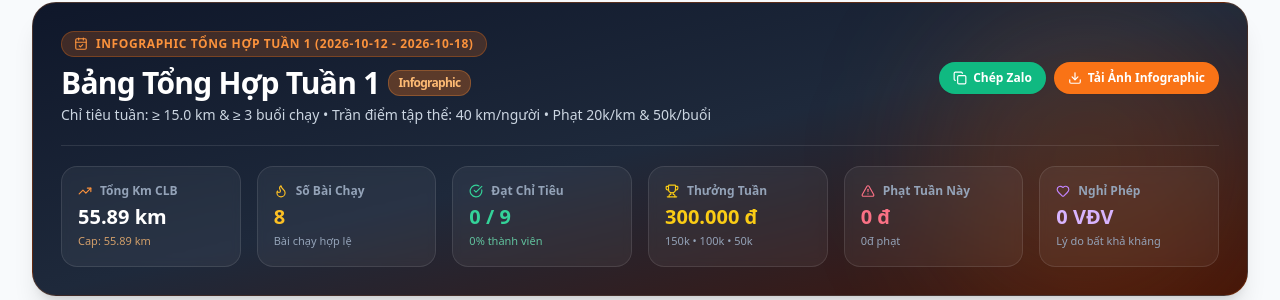
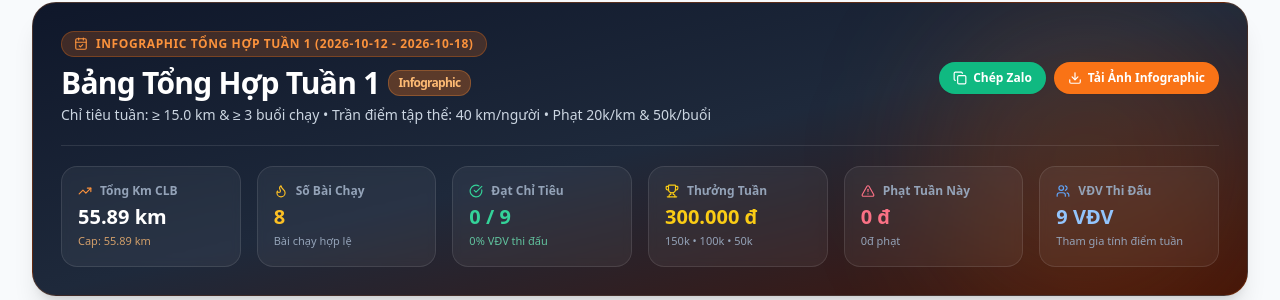
Before and after one commit to nhhacic/cnhp-challenge-2026, a Next.js app: page / in a window 1280 px wide. Shown: the part 504-804 px from the top of the page. Built offline with nearby package versions, Linux system fonts and the light colour scheme.

Commit message:
feat: exclude approved excused members from weekly summary and fine calculations

```diff
--- a/src/app/api/data/route.ts
+++ b/src/app/api/data/route.ts
@@ -39,6 +39,12 @@ export async function GET() {
     for (const req of leaveRequests) {
       if (req.status === 'APPROVED') {
         approvedLeavesMap.set(`${req.userId}_${req.weekNumber}`, req);
+        const userIdStr = String(req.userId);
+        if (userIdStr.startsWith('user-')) {
+          approvedLeavesMap.set(`${userIdStr.replace('user-', '')}_${req.weekNumber}`, req);
+        } else {
+          approvedLeavesMap.set(`user-${userIdStr}_${req.weekNumber}`, req);
+        }
       }
     }
 
@@ -66,7 +72,10 @@ export async function GET() {
 
       for (const week of weeks) {
         const isEvaluated = evaluatedWeeksSet.has(week.weekNumber);
-        const leave = approvedLeavesMap.get(`${user.id}_${week.weekNumber}`);
+        const leave =
+          approvedLeavesMap.get(`${user.id}_${week.weekNumber}`) ||
+          (user.stravaId ? approvedLeavesMap.get(`${user.stravaId}_${week.weekNumber}`) : undefined) ||
+          (user.stravaId ? approvedLeavesMap.get(`user-${user.stravaId}_${week.weekNumber}`) : undefined);
         const isExcused = Boolean(leave);
         const leaveReason = leave?.reason;
         const stat = calculateUserWeeklyStat(
--- a/src/components/TeamLeaderboard.tsx
+++ b/src/components/TeamLeaderboard.tsx
@@ -78,7 +78,7 @@ export default function TeamLeaderboard({
 
   // Bộ lọc cho Bảng Tổng Hợp Thành Viên Tuần
   const [teamFilter, setTeamFilter] = useState<string>('ALL');
-  const [statusFilter, setStatusFilter] = useState<'ALL' | 'COMPLETED' | 'DEFICIT' | 'EXCUSED'>('ALL');
+  const [statusFilter, setStatusFilter] = useState<'ALL' | 'COMPLETED' | 'DEFICIT'>('ALL');
   const [genderFilter, setGenderFilter] = useState<'ALL' | 'MALE' | 'FEMALE'>('ALL');
   const [searchQuery, setSearchQuery] = useState<string>('');
   const [isExporting, setIsExporting] = useState<boolean>(false);
@@ -153,13 +153,18 @@ export default function TeamLeaderboard({
     });
   }, [users, userWeeklyStatsMap, currentWeekNumber, teamMap]);
 
-  // Các chỉ số KPI tổng hợp tuần toàn CLB
-  const totalActualKmWeek = memberWeeklyStats.reduce((sum, r) => sum + r.stat.actualKm, 0);
-  const totalCappedKmWeek = memberWeeklyStats.reduce((sum, r) => sum + r.stat.cappedKm, 0);
-  const totalValidRunsWeek = memberWeeklyStats.reduce((sum, r) => sum + r.stat.validActivitiesCount, 0);
-  const totalPenaltyAmountWeek = memberWeeklyStats.reduce((sum, r) => sum + r.stat.totalPenaltyAmount, 0);
-  const completedMembersCount = memberWeeklyStats.filter((r) => r.stat.isCompleted).length;
-  const excusedMembersCount = memberWeeklyStats.filter((r) => r.stat.isExcused).length;
+  // Danh sách VĐV công bố trên Bảng Tổng Hợp Tuần (thành viên được duyệt nghỉ phép sẽ không công bố)
+  const publishedMembers = useMemo(() => {
+    return isOverall ? memberWeeklyStats : memberWeeklyStats.filter((r) => !r.stat.isExcused);
+  }, [memberWeeklyStats, isOverall]);
+  const publishedMembersCount = publishedMembers.length;
+
+  // Các chỉ số KPI tổng hợp tuần toàn CLB (dựa trên các VĐV thi đấu được công bố)
+  const totalActualKmWeek = publishedMembers.reduce((sum, r) => sum + r.stat.actualKm, 0);
+  const totalCappedKmWeek = publishedMembers.reduce((sum, r) => sum + r.stat.cappedKm, 0);
+  const totalValidRunsWeek = publishedMembers.reduce((sum, r) => sum + r.stat.validActivitiesCount, 0);
+  const totalPenaltyAmountWeek = publishedMembers.reduce((sum, r) => sum + r.stat.totalPenaltyAmount, 0);
+  const completedMembersCount = publishedMembers.filter((r) => r.stat.isCompleted).length;
   const totalRewardAmountWeek = challengeTeams.reduce((sum, t) => {
     const rew = isOverall
       ? (t as OverallTeamStat).finalRewardAmount || 0
@@ -167,23 +172,23 @@ export default function TeamLeaderboard({
     return sum + rew;
   }, 0);
 
-  // Danh hiệu cá nhân xuất sắc nhất tuần
-  const maleRunners = memberWeeklyStats
+  // Danh hiệu cá nhân xuất sắc nhất tuần (chỉ xét VĐV thi đấu, không xét người nghỉ phép)
+  const maleRunners = publishedMembers
     .filter((r) => r.user.gender === 'MALE' && r.stat.actualKm > 0)
     .sort((a, b) => b.stat.actualKm - a.stat.actualKm);
   const kingOfWeek = maleRunners[0] || null;
 
-  const femaleRunners = memberWeeklyStats
+  const femaleRunners = publishedMembers
     .filter((r) => r.user.gender === 'FEMALE' && r.stat.actualKm > 0)
     .sort((a, b) => b.stat.actualKm - a.stat.actualKm);
   const queenOfWeek = femaleRunners[0] || null;
 
-  const qualifiedForPace = memberWeeklyStats
+  const qualifiedForPace = publishedMembers
     .filter((r) => r.stat.actualKm >= 15.0 && r.stat.averagePaceSeconds > 0)
     .sort((a, b) => a.stat.averagePaceSeconds - b.stat.averagePaceSeconds);
   const speedMaster = qualifiedForPace[0] || null;
 
-  const activeRunners = [...memberWeeklyStats]
+  const activeRunners = [...publishedMembers]
     .filter((r) => r.stat.totalDaysRun > 0)
     .sort((a, b) => {
       if (b.stat.totalDaysRun !== a.stat.totalDaysRun) {
@@ -193,13 +198,12 @@ export default function TeamLeaderboard({
     });
   const ironRunner = activeRunners[0] || null;
 
-  // Lọc danh sách thành viên theo bộ lọc
-  const filteredMembers = memberWeeklyStats.filter(({ user, team, stat }) => {
+  // Lọc danh sách thành viên theo bộ lọc (từ publishedMembers)
+  const filteredMembers = publishedMembers.filter(({ user, team, stat }) => {
     if (teamFilter !== 'ALL' && user.teamId !== teamFilter) return false;
     if (genderFilter !== 'ALL' && user.gender !== genderFilter) return false;
     if (statusFilter === 'COMPLETED' && !stat.isCompleted) return false;
-    if (statusFilter === 'DEFICIT' && (stat.isCompleted || stat.isExcused)) return false;
-    if (statusFilter === 'EXCUSED' && !stat.isExcused) return false;
+    if (statusFilter === 'DEFICIT' && stat.isCompleted) return false;
     if (searchQuery.trim()) {
       const q = searchQuery.toLowerCase().trim();
       const matchName = user.name.toLowerCase().includes(q);
@@ -290,7 +294,7 @@ export default function TeamLeaderboard({
       text += `⏱️ Thời gian: ${activeWeek.startDate} đến ${activeWeek.endDate}\n`;
     }
     text += `🏃 Tổng quãng đường CLB: ${formatKm(totalActualKmWeek)} (${totalValidRunsWeek} bài chạy hợp lệ)\n`;
-    text += `🎯 Tỷ lệ hoàn thành: ${completedMembersCount}/${users.length} VĐV (${Math.round((completedMembersCount / (users.length || 1)) * 100)}%)\n\n`;
+    text += `🎯 Tỷ lệ hoàn thành: ${completedMembersCount}/${publishedMembersCount} VĐV (${Math.round((completedMembersCount / (publishedMembersCount || 1)) * 100)}%)\n\n`;
 
     text += `🏆 XẾP HẠNG ĐỘI ${isOverall ? 'CHUNG CUỘC' : `TUẦN ${currentWeekNumber}`}:\n`;
     challengeTeams.forEach((t) => {
@@ -316,7 +320,7 @@ export default function TeamLeaderboard({
         text += `⚡ Chân Chạy Tốc Độ: ${speedMaster.user.name} (Pace ${formatPace(speedMaster.stat.averagePaceSeconds)} - ${formatKm(speedMaster.stat.actualKm)})\n`;
       }
 
-      const deficitMembers = memberWeeklyStats.filter((r) => !r.stat.isCompleted && !r.stat.isExcused);
+      const deficitMembers = publishedMembers.filter((r) => !r.stat.isCompleted);
       if (deficitMembers.length > 0) {
         text += `\n⚠️ DANH SÁCH CHƯA ĐẠT CHỈ TIÊU & PHẠT TUẦN:\n`;
         deficitMembers.forEach((r) => {
@@ -433,10 +437,10 @@ export default function TeamLeaderboard({
               <span>Đạt Chỉ Tiêu</span>
             </div>
             <div className="text-lg sm:text-xl font-black text-emerald-400">
-              {completedMembersCount} / {users.length}
+              {completedMembersCount} / {publishedMembersCount}
             </div>
             <div className="text-[11px] text-emerald-300/80 mt-0.5">
-              {Math.round((completedMembersCount / (users.length || 1)) * 100)}% thành viên
+              {Math.round((completedMembersCount / (publishedMembersCount || 1)) * 100)}% VĐV thi đấu
             </div>
           </div>
 
@@ -468,13 +472,13 @@ export default function TeamLeaderboard({
 
           <div className="bg-white/5 rounded-2xl p-3 sm:p-4 border border-white/10 backdrop-blur-sm">
             <div className="flex items-center space-x-2 text-slate-400 text-xs font-semibold mb-1">
-              <Heart className="w-3.5 h-3.5 text-purple-400" />
-              <span>Nghỉ Phép</span>
+              <Users className="w-3.5 h-3.5 text-blue-400" />
+              <span>VĐV Thi Đấu</span>
             </div>
-            <div className="text-lg sm:text-xl font-black text-purple-300">
-              {excusedMembersCount} VĐV
+            <div className="text-lg sm:text-xl font-black text-blue-300">
+              {publishedMembersCount} VĐV
             </div>
-            <div className="text-[11px] text-slate-400 mt-0.5">Lý do bất khả kháng</div>
+            <div className="text-[11px] text-slate-400 mt-0.5">Tham gia tính điểm tuần</div>
           </div>
         </div>
       </div>
@@ -785,7 +789,7 @@ export default function TeamLeaderboard({
               <span>
                 {isOverall
                   ? 'Bảng Đóng Góp Chi Tiết Từng Thành Viên'
-                  : `Bảng Tổng Hợp Chi Tiết VĐV ${activeWeek.name} (${filteredMembers.length}/${users.length})`}
+                  : `Bảng Tổng Hợp Chi Tiết VĐV ${activeWeek.name} (${filteredMembers.length}/${publishedMembersCount})`}
               </span>
             </h3>
             <p className="text-xs text-slate-500 dark:text-slate-400 mt-0.5">
@@ -869,16 +873,6 @@ export default function TeamLeaderboard({
               <AlertTriangle className="w-3 h-3" />
               <span>Chưa đạt</span>
             </button>
-            <button
-              onClick={() => setStatusFilter('EXCUSED')}
-              className={`px-3 py-1.5 rounded-xl font-bold transition flex items-center gap-1 ${
-                statusFilter === 'EXCUSED'
-                  ? 'bg-purple-600 text-white shadow-sm'
-                  : 'text-purple-600 dark:text-purple-400 hover:bg-purple-50 dark:hover:bg-purple-950/40'
-              }`}
-            >
-              <span>🌴 Nghỉ phép</span>
-            </button>
           </div>
 
           {/* Lọc Giới Tính */}
@@ -940,7 +934,6 @@ export default function TeamLeaderboard({
             <tbody className="divide-y divide-slate-100 dark:divide-slate-800 text-slate-800 dark:text-slate-200">
               {filteredMembers.map(({ user, team, stat }, index) => {
                 const isPassed = stat.isCompleted;
-                const isExcused = stat.isExcused;
                 const penalty = stat.totalPenaltyAmount;
 
                 return (
@@ -1032,11 +1025,7 @@ export default function TeamLeaderboard({
 
                     {/* Đánh Giá Kết Quả */}
                     <td className="py-3 px-3 text-center whitespace-nowrap">
-                      {isExcused ? (
-                        <span className="px-2.5 py-1 rounded-xl bg-purple-100 dark:bg-purple-950 text-purple-700 dark:text-purple-300 font-bold text-[11px]">
-                          🌴 Nghỉ phép
-                        </span>
-                      ) : isPassed ? (
+                      {isPassed ? (
                         <span className="px-2.5 py-1 rounded-xl bg-emerald-100 dark:bg-emerald-950 text-emerald-700 dark:text-emerald-300 font-bold text-[11px] flex items-center justify-center gap-1">
                           <Check className="w-3 h-3" />
                           <span>Đạt chuẩn</span>
@@ -1166,11 +1155,7 @@ export default function TeamLeaderboard({
                   </div>
 
                   <div>
-                    {isExcused ? (
-                      <span className="px-2.5 py-1 rounded-xl bg-purple-100 dark:bg-purple-950 text-purple-700 dark:text-purple-300 font-bold text-xs">
-                        🌴 Nghỉ phép
-                      </span>
-                    ) : isPassed ? (
+                    {isPassed ? (
                       <span className="px-2.5 py-1 rounded-xl bg-emerald-100 dark:bg-emerald-950 text-emerald-700 dark:text-emerald-300 font-bold text-xs flex items-center gap-1">
                         <Check className="w-3 h-3" />
                         <span>Đạt chuẩn</span>
@@ -1251,7 +1236,13 @@ export default function TeamLeaderboard({
             const reward = isOverall
               ? (team as OverallTeamStat).finalRewardAmount
               : (team as TeamWeeklyStat).rewardAmount;
-            const teamMembers = users.filter((u) => u.teamId === team.teamId);
+            const allTeamUsers = users.filter((u) => u.teamId === team.teamId);
+            const teamMembers = isOverall
+              ? allTeamUsers
+              : allTeamUsers.filter((u) => {
+                  const stat = memberWeeklyStats.find((m) => m.user.id === u.id)?.stat;
+                  return !stat?.isExcused;
+                });
 
             return (
               <div key={team.teamId} className="p-4 sm:p-5 space-y-3">
@@ -1305,7 +1296,6 @@ export default function TeamLeaderboard({
                       const actualKm = userStat?.actualKm || 0;
                       const daysRun = userStat?.totalDaysRun || 0;
                       const isTargetMet = userStat?.isCompleted || false;
-                      const isExcused = userStat?.isExcused || false;
 
                       return (
                         <div
@@ -1329,7 +1319,7 @@ export default function TeamLeaderboard({
                                 )}
                               </div>
                               <div className="text-[10px] text-slate-400">
-                                {isExcused ? '🌴 Nghỉ phép' : `${daysRun} buổi • Pace ${formatPace(userStat?.averagePaceSeconds || 0)}`}
+                                {daysRun} buổi • Pace {formatPace(userStat?.averagePaceSeconds || 0)}
                               </div>
                             </div>
                           </div>
@@ -1390,7 +1380,7 @@ export default function TeamLeaderboard({
                 Tỷ lệ hoàn thành
               </span>
               <span className="text-base font-black text-emerald-400">
-                {completedMembersCount} / {users.length} VĐV
+                {completedMembersCount} / {publishedMembersCount} VĐV
               </span>
             </div>
           </div>
```
